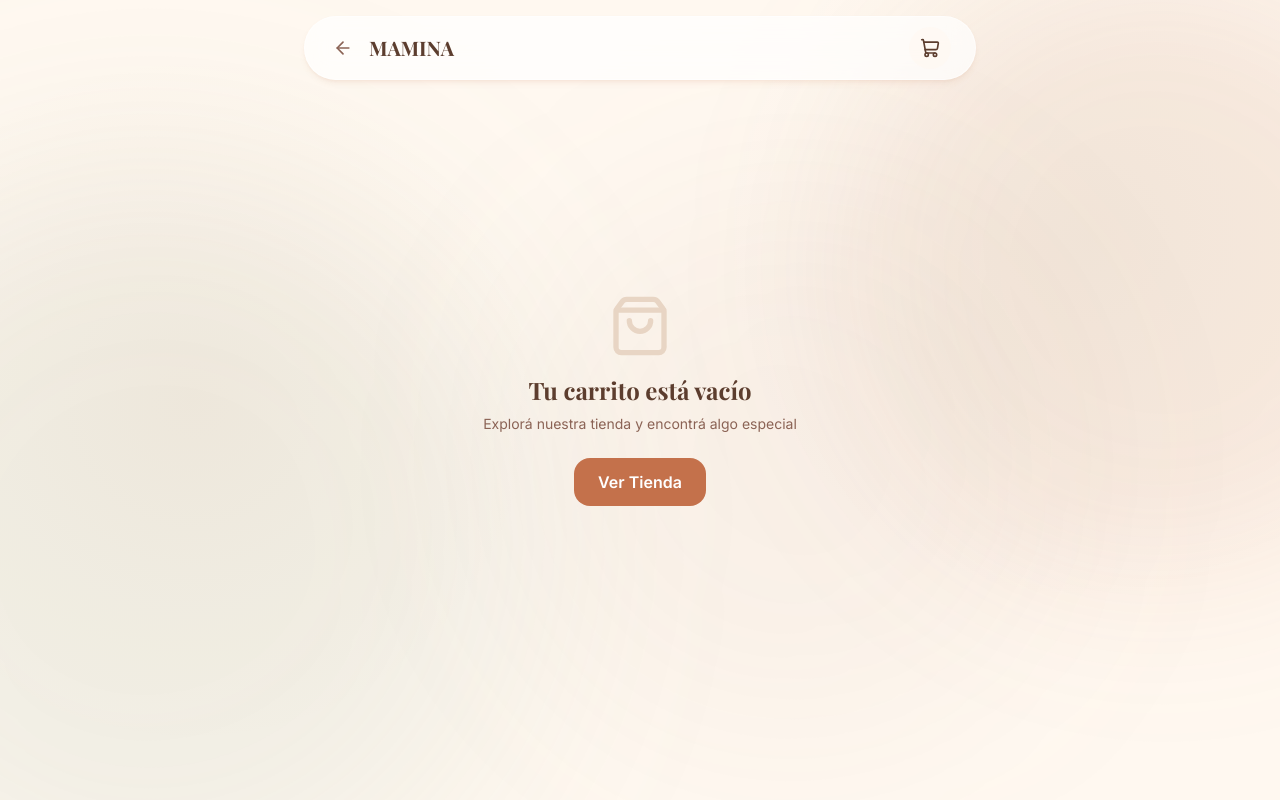
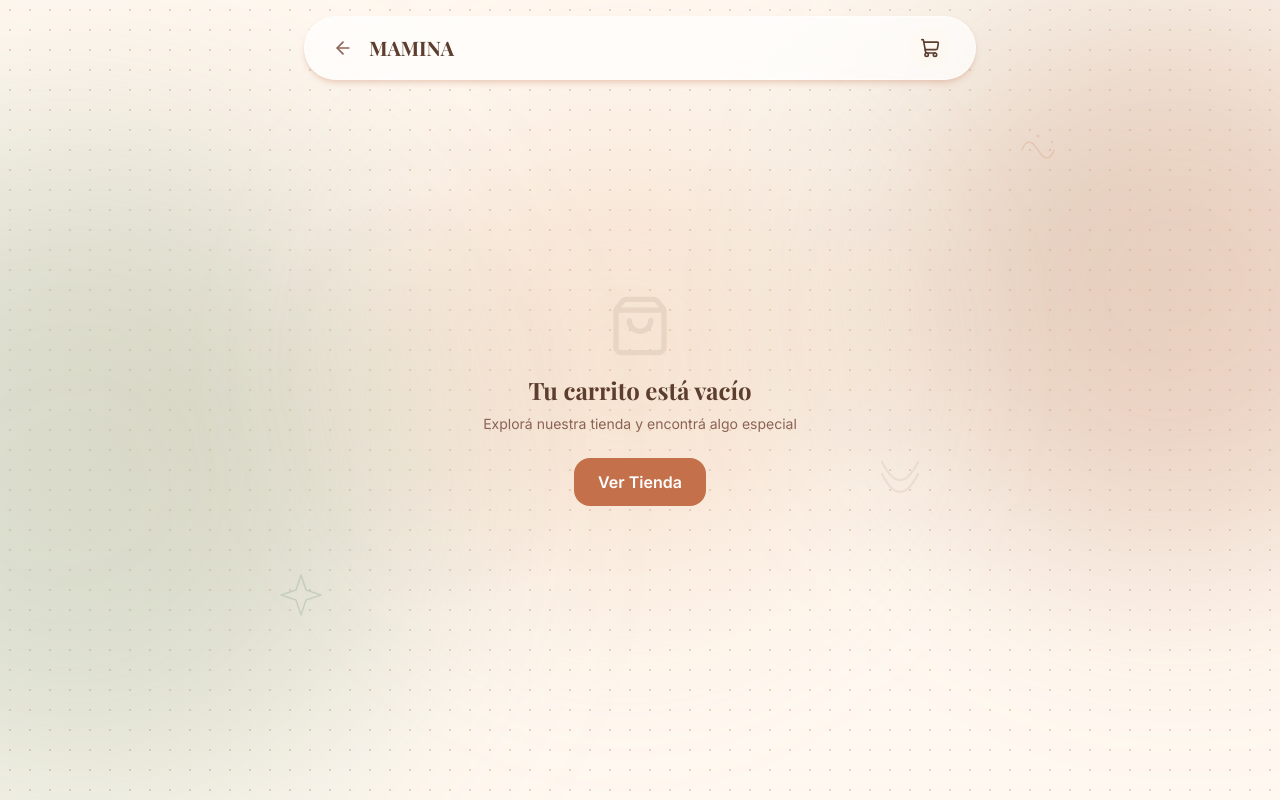
Before and after one commit to vortex111105/mamina-artesanias, a Next.js app: page /carrito in a window 1280 px wide. Built offline with nearby package versions, Linux system fonts and the light colour scheme; a web font is replaced by a local one.

Commit message:
style: massive visual overhaul with vibrant backgrounds, SVG scribbles, and arch shaped cards

```diff
--- a/app/globals.css
+++ b/app/globals.css
@@ -25,17 +25,19 @@
   --font-display: var(--font-playfair);
   --font-sans: var(--font-inter);
 
-  /* Custom warm shadows */
-  --shadow-warm-sm: 0 1px 2px 0 rgba(196, 113, 75, 0.1);
-  --shadow-warm-md: 0 4px 6px -1px rgba(196, 113, 75, 0.1), 0 2px 4px -2px rgba(196, 113, 75, 0.1);
-  --shadow-warm-lg: 0 10px 15px -3px rgba(196, 113, 75, 0.15), 0 4px 6px -4px rgba(196, 113, 75, 0.1);
+  /* Custom warm shadows - increased opacity for vibrancy */
+  --shadow-warm-sm: 0 1px 2px 0 rgba(196, 113, 75, 0.2);
+  --shadow-warm-md: 0 4px 6px -1px rgba(196, 113, 75, 0.25), 0 2px 4px -2px rgba(196, 113, 75, 0.15);
+  --shadow-warm-lg: 0 20px 25px -5px rgba(196, 113, 75, 0.25), 0 8px 10px -6px rgba(196, 113, 75, 0.15);
 }
 
 body {
   background-color: var(--cream);
   background-image:
-    radial-gradient(circle at 15% 50%, rgba(196, 113, 75, 0.06), transparent 30%),
-    radial-gradient(circle at 85% 30%, rgba(122, 158, 126, 0.06), transparent 30%);
+    radial-gradient(var(--sand) 1px, transparent 1px),
+    radial-gradient(circle at 15% 50%, rgba(196, 113, 75, 0.1), transparent 35%),
+    radial-gradient(circle at 85% 30%, rgba(122, 158, 126, 0.1), transparent 35%);
+  background-size: 20px 20px, 100% 100%, 100% 100%;
   color: var(--brown);
 }
 
--- a/components/InteractiveBackground.tsx
+++ b/components/InteractiveBackground.tsx
@@ -25,16 +25,21 @@ export function InteractiveBackground() {
   const x = useSpring(mouseX, springConfig)
   const y = useSpring(mouseY, springConfig)
 
-  // Use transforms to move the blobs slightly in the opposite direction of the mouse
-  // We divide window width/height to get a normalized value, but here we just map large pixel values
-  const blob1X = useTransform(x, [0, 2000], [50, -50])
-  const blob1Y = useTransform(y, [0, 1000], [50, -50])
+  const blob1X = useTransform(x, [0, 2000], [80, -80])
+  const blob1Y = useTransform(y, [0, 1000], [80, -80])
 
-  const blob2X = useTransform(x, [0, 2000], [-70, 70])
-  const blob2Y = useTransform(y, [0, 1000], [-70, 70])
+  const blob2X = useTransform(x, [0, 2000], [-100, 100])
+  const blob2Y = useTransform(y, [0, 1000], [-100, 100])
 
-  const blob3X = useTransform(x, [0, 2000], [30, -30])
-  const blob3Y = useTransform(y, [0, 1000], [-30, 30])
+  const blob3X = useTransform(x, [0, 2000], [40, -40])
+  const blob3Y = useTransform(y, [0, 1000], [-40, 40])
+
+  // Decorational SVGs parallax
+  const dec1X = useTransform(x, [0, 2000], [-30, 30])
+  const dec1Y = useTransform(y, [0, 1000], [-30, 30])
+
+  const dec2X = useTransform(x, [0, 2000], [20, -20])
+  const dec2Y = useTransform(y, [0, 1000], [20, -20])
 
   if (!mounted) return null
 
@@ -44,46 +49,56 @@ export function InteractiveBackground() {
       <motion.div
         style={{ x: blob1X, y: blob1Y }}
         animate={{
-          scale: [1, 1.1, 1],
+          scale: [1, 1.15, 1],
           rotate: [0, 45, 0]
         }}
-        transition={{
-          duration: 20,
-          repeat: Infinity,
-          ease: "linear"
-        }}
-        className="absolute top-[-10%] right-[-10%] w-[50vw] h-[50vw] max-w-[600px] max-h-[600px] rounded-full bg-terracotta/10 blur-[80px]"
+        transition={{ duration: 15, repeat: Infinity, ease: "linear" }}
+        className="absolute top-[-5%] right-[-5%] w-[40vw] h-[40vw] max-w-[500px] max-h-[500px] rounded-full bg-terracotta/25 blur-[90px]"
       />
 
       {/* Sage Blob (Bottom Left) */}
       <motion.div
         style={{ x: blob2X, y: blob2Y }}
         animate={{
-          scale: [1, 1.2, 1],
+          scale: [1, 1.25, 1],
           rotate: [0, -30, 0]
         }}
-        transition={{
-          duration: 25,
-          repeat: Infinity,
-          ease: "linear"
-        }}
-        className="absolute bottom-[-20%] left-[-10%] w-[60vw] h-[60vw] max-w-[700px] max-h-[700px] rounded-full bg-sage/10 blur-[100px]"
+        transition={{ duration: 20, repeat: Infinity, ease: "linear" }}
+        className="absolute bottom-[-10%] left-[-10%] w-[50vw] h-[50vw] max-w-[600px] max-h-[600px] rounded-full bg-sage/25 blur-[100px]"
       />
 
-      {/* Sand/Brown Blob (Center) */}
+      {/* Warm Sand Blob (Center) */}
       <motion.div
         style={{ x: blob3X, y: blob3Y }}
         animate={{
-          scale: [1, 1.3, 1],
+          scale: [1, 1.35, 1],
           rotate: [0, 90, 0]
         }}
-        transition={{
-          duration: 30,
-          repeat: Infinity,
-          ease: "linear"
-        }}
-        className="absolute top-[30%] left-[40%] w-[40vw] h-[40vw] max-w-[500px] max-h-[500px] rounded-full bg-brown-light/5 blur-[90px]"
+        transition={{ duration: 25, repeat: Infinity, ease: "linear" }}
+        className="absolute top-[25%] left-[30%] w-[35vw] h-[35vw] max-w-[400px] max-h-[400px] rounded-full bg-[#E5B592]/30 blur-[80px]"
       />
+
+      {/* Decorative Scribbles */}
+      <motion.div style={{ x: dec1X, y: dec1Y }} className="absolute top-[20%] right-[15%] text-terracotta/30 opacity-60">
+        <svg width="40" height="40" viewBox="0 0 100 100" fill="none">
+          <path d="M10 50 Q 25 10 50 50 T 90 50" stroke="currentColor" strokeWidth="4" strokeLinecap="round" />
+          <circle cx="50" cy="15" r="4" fill="currentColor" />
+          <circle cx="85" cy="30" r="3" fill="currentColor" />
+        </svg>
+      </motion.div>
+
+      <motion.div style={{ x: dec2X, y: dec2Y }} className="absolute bottom-[25%] left-[20%] text-sage/40 opacity-70">
+        <svg width="50" height="50" viewBox="0 0 100 100" fill="none">
+          <path d="M50 10 L 60 40 L 90 50 L 60 60 L 50 90 L 40 60 L 10 50 L 40 40 Z" stroke="currentColor" strokeWidth="3" strokeLinejoin="round" />
+        </svg>
+      </motion.div>
+
+      <motion.div style={{ x: dec1X, y: dec1Y }} className="absolute top-[60%] right-[25%] text-brown-light/20 opacity-50">
+        <svg width="60" height="60" viewBox="0 0 100 100" fill="none">
+          <path d="M20 20 Q 50 80 80 20" stroke="currentColor" strokeWidth="4" strokeLinecap="round" />
+          <path d="M20 40 Q 50 100 80 40" stroke="currentColor" strokeWidth="4" strokeLinecap="round" />
+        </svg>
+      </motion.div>
     </div>
   )
 }
--- a/components/ProductCard.tsx
+++ b/components/ProductCard.tsx
@@ -50,8 +50,8 @@ export function ProductCard({ product }: { product: Product }) {
         className="h-full"
       >
         <Link href={`/tienda/${product.id}`} className="group block h-full">
-          <div className="h-full rounded-2xl overflow-hidden bg-white shadow-warm-sm border border-sand hover:shadow-warm-lg transition-shadow duration-300">
-            <div className="relative aspect-square bg-sand/40 overflow-hidden">
+          <div className="h-full rounded-[2rem] overflow-hidden bg-cream shadow-warm-md border border-terracotta/20 hover:border-terracotta/40 hover:shadow-warm-lg transition-all duration-300">
+            <div className="relative aspect-[4/5] bg-sand/40 overflow-hidden rounded-t-[2rem]">
               {product.image_url ? (
                 <Image
                   src={product.image_url}
@@ -61,35 +61,35 @@ export function ProductCard({ product }: { product: Product }) {
                   sizes="(max-width: 640px) 50vw, (max-width: 1024px) 33vw, 25vw"
                 />
               ) : (
-                <div className="w-full h-full flex items-center justify-center text-4xl text-brown-light/40 group-hover:scale-110 transition-transform duration-700 ease-out">
+                <div className="w-full h-full flex items-center justify-center text-5xl text-brown-light/40 group-hover:scale-110 transition-transform duration-700 ease-out">
                   🧶
                 </div>
               )}
 
               {/* Overlay gradient for warmth */}
-              <div className="absolute inset-0 bg-terracotta/5 opacity-0 group-hover:opacity-100 transition-opacity duration-300" />
+              <div className="absolute inset-0 bg-terracotta/10 opacity-0 group-hover:opacity-100 transition-opacity duration-300" />
 
               <span
-                className={`absolute top-2 right-2 text-xs font-semibold px-2.5 py-1 rounded-full shadow-sm z-10 ${
-                  inStock ? 'bg-sage text-white' : 'bg-sand text-brown-light'
+                className={`absolute top-3 right-3 text-xs font-bold px-3 py-1.5 rounded-full shadow-md z-10 ${
+                  inStock ? 'bg-sage text-white' : 'bg-sand text-brown'
                 }`}
                 style={{ transform: "translateZ(30px)" }}
               >
                 {inStock ? `${product.stock} disp.` : 'A pedido'}
               </span>
             </div>
-            <div className="p-4 flex flex-col justify-between" style={{ transform: "translateZ(20px)" }}>
+            <div className="p-5 flex flex-col justify-between" style={{ transform: "translateZ(20px)" }}>
               <div>
                 {product.category && (
-                  <span className="inline-block text-xs uppercase tracking-wider text-terracotta/70 mb-1.5 font-semibold">
+                  <span className="inline-block text-[11px] uppercase tracking-widest text-terracotta mb-2 font-bold bg-terracotta/10 px-2 py-0.5 rounded-sm">
                     {product.category}
                   </span>
                 )}
-                <h3 className="font-display font-semibold text-brown text-base leading-tight line-clamp-2">
+                <h3 className="font-display font-bold text-brown text-lg leading-tight line-clamp-2">
                   {product.name}
                 </h3>
               </div>
-              <p className="text-terracotta font-bold text-lg mt-3">
+              <p className="text-terracotta font-extrabold text-xl mt-3">
                 ${product.price.toLocaleString('es-AR')}
               </p>
             </div>
```
Also changed, not shown: components/StoreView.tsx (+13 -13 lines).
